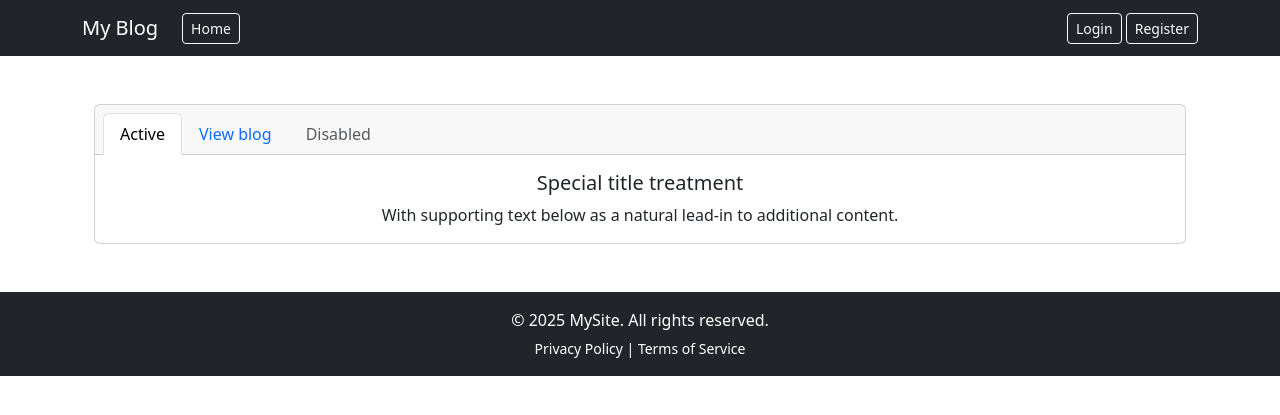
After one commit to WajidKarimm/backend, a Django app: page /detail/ in a window 1280 px wide. The commit adds this page. Shown: the top 415 px of the page. Run offline with Django 5.2, Linux system fonts and the light colour scheme.

Commit message:
made changes

```diff
--- a/blog/src/templates/base.html
+++ b/blog/src/templates/base.html
@@ -1,50 +1,49 @@
-{% extends "base.html" %}
-{% block content %}
+<!DOCTYPE html>
+<html lang="en">
+<head>
+    <meta charset="UTF-8">
+    <meta name="viewport" content="width=device-width, initial-scale=1.0">
+    <title>{% block title %}My Site{% endblock %}</title>
+    <link href="https://cdn.jsdelivr.net/npm/bootstrap@5.3.3/dist/css/bootstrap.min.css" rel="stylesheet">
+    <link rel="stylesheet" href="https://cdnjs.cloudflare.com/ajax/libs/font-awesome/6.5.2/css/all.min.css">
+</head>
+<body>
+<!-- Navbar -->
+<nav class="navbar navbar-dark bg-dark">
+  <div class="container d-flex justify-content-between align-items-center">
 
-<div class="row justify-content-center">
-  <div class="col-md-4">
-    <div class="card shadow-lg p-4 mt-5">
-      <h3 class="text-center mb-4">Login</h3>
-      <form method="post">
-        {% csrf_token %}
+    <!-- Left side: Brand + Home -->
+    <div class="d-flex align-items-center gap-2">
+      <a class="navbar-brand" href="/">My Blog</a>
+      <a href="{% url 'home' %}" class="btn btn-outline-light btn-sm">Home</a>
+    </div>
 
-        <!-- Username -->
-        <div class="mb-3">
-          <label for="username" class="form-label">Username</label>
-          <input
-            type="text"
-            class="form-control"
-            id="username"
-            name="username"
-            placeholder="Enter username"
-            required>
+    <!-- Right side: Auth links -->
+    <div>
+      <a href="{% url 'login' %}" class="btn btn-outline-light btn-sm">Login</a>
+      <a href="{% url 'register' %}" class="btn btn-outline-light btn-sm">Register</a>
+    </div>
+
+  </div>
+</nav>
+
+
+    <!-- Main content -->
+    <div class="container mt-4">
+        {% block content %}{% endblock %}
+    </div>
+
+    <!-- Footer -->
+    <footer class="bg-dark text-white text-center py-3 mt-5">
+        <div class="container">
+            <p class="mb-1">&copy; 2025 MySite. All rights reserved.</p>
+            <small>
+                <a href="#" class="text-white text-decoration-none">Privacy Policy</a> |
+                <a href="#" class="text-white text-decoration-none">Terms of Service</a>
+            </small>
         </div>
+    </footer>
 
-        <!-- Password -->
-        <div class="mb-3">
-          <label for="password" class="form-label">Password</label>
-          <input
-            type="password"
-            class="form-control"
-            id="password"
-            name="password"
-            placeholder="Enter password"
-            required>
-        </div>
-
-        <!-- Submit button -->
-        <div class="d-grid">
-          <button type="submit" class="btn btn-primary">Login</button>
-        </div>
-
-        <!-- Extra links -->
-        <div class="text-center mt-3">
-          <a href="#">Forgot password?</a> |
-          <a href="{% url 'register' %}">Register</a>
-        </div>
-      </form>
-    </div>
-  </div>
-</div>
-
-{% endblock %}
+    <script src="https://cdn.jsdelivr.net/npm/bootstrap@5.3.3/dist/js/bootstrap.bundle.min.js"></script>
+</body>
+</html>
--- /dev/null
+++ b/blog/src/templates/detail.html
@@ -0,0 +1,27 @@
+{%extends "base.html"%} {% block content %}
+
+<div class="container mt-5">
+
+  <div class="card text-center">
+  <div class="card-header">
+    <ul class="nav nav-tabs card-header-tabs">
+      <li class="nav-item">
+        <a class="nav-link active" aria-current="true" href="#">Active</a>
+      </li>
+      <li class="nav-item">
+        <a class="nav-link" href="#">View blog</a>
+      </li>
+      <li class="nav-item">
+        <a class="nav-link disabled" aria-disabled="true">Disabled</a>
+      </li>
+    </ul>
+  </div>
+  <div class="card-body">
+    <h5 class="card-title">Special title treatment</h5>
+    <p class="card-text">With supporting text below as a natural lead-in to additional content.</p>
+  </div>
+</div>
+
+</div>
+
+{% endblock %}
--- a/blog/src/urls.py
+++ b/blog/src/urls.py
@@ -1,9 +1,9 @@
-from django.urls import path,include
-from .views import *
+from django.urls import path
+from .views import home, login, register, detail   # include detail here
 
 urlpatterns = [
-    path('', home , name="home")     # Routes from your app "src"
-    path('login', login, name="login"),
-    path('register', register, name="register")
-
+    path('', home, name="home"),
+    path('login/', login, name="login"),
+    path('register/', register, name="register"),
+    path('detail/', detail, name="detail"),
 ]
--- a/blog/src/views.py
+++ b/blog/src/views.py
@@ -10,3 +10,6 @@ def login(request):
 
 def register(request):
     return render(request,'register.html')
+
+def detail(request):
+    return render(request,'detail.html')
```
Also changed, not shown: blog/src/templates/home.html (+24 -12 lines), blog/src/templates/login.html (+63 -0 lines), blog/src/templates/register.html (+63 -0 lines).
